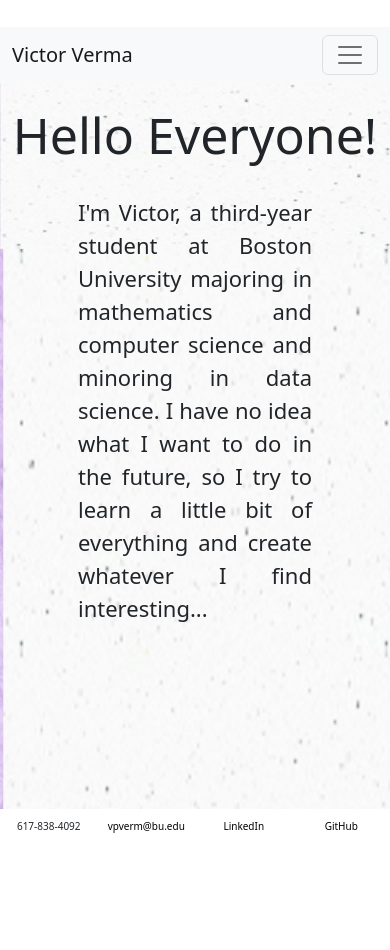
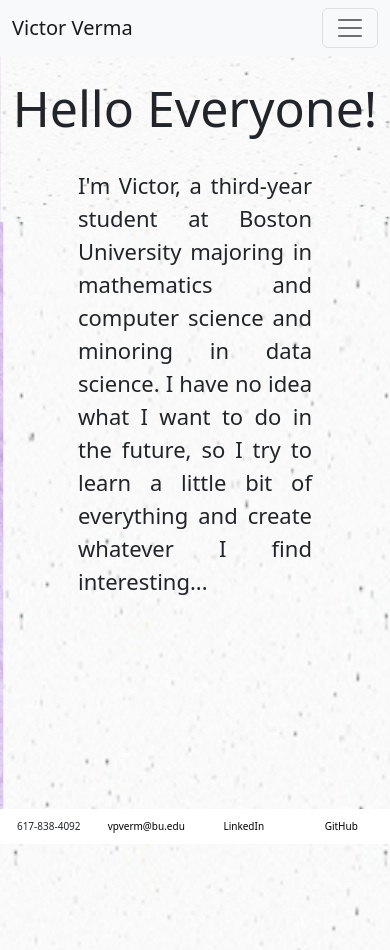
Before and after one commit to victorverma3/Portfolio, a React (Vite) app: page / in a window 390 px wide. Before the commit the page ends 844 px from the top, so only its background shows below. Built offline with nearby package versions, Linux system fonts and the light colour scheme.

Commit message:
testing height

```diff
--- a/src/pages/home/Home.css
+++ b/src/pages/home/Home.css
@@ -35,7 +35,7 @@
 
 @media screen and (min-width: 390px) and (max-width: 768px) {
     .homeContent {
-        height: fit-content;
+        height: 844px;
         margin-block: 25px;
     }
 
```
